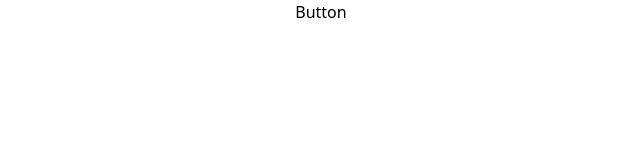
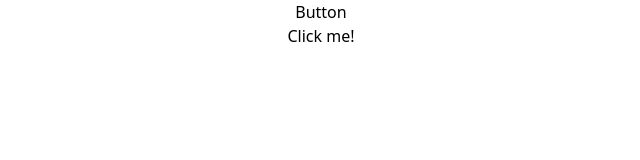
Before and after one commit to mcbmanalo/React-or-React-Native-Tutorials, a React (Create React App) app in the folder react_tutorial_2/: page / in a window 1280 px wide. Shown: the top 160 px of the page, without its empty margins (319-959 px from the left). Built offline with nearby package versions, Linux system fonts and the light colour scheme.

Commit message:
Added a new class component to handle an event

```diff
--- a/react_tutorial_2/src/App.js
+++ b/react_tutorial_2/src/App.js
@@ -6,11 +6,13 @@ import Hello from './components/Hello'
 import Message from './components/Message'
 import Counter from './components/Counter';
 import FunctionClick from './components/FunctionClick';
+import ClassClick from './components/ClassClick';
 
 function App() {
   return (
     <div className="App">
       <FunctionClick></FunctionClick>
+      <ClassClick/>
       {/* <Counter></Counter> */}
       {/* <Greet name="Carms" alias="ASTRO fan"/> */}
       {/* <Welcome name="Carms" alias="ASTRO fan"/> */}
--- /dev/null
+++ b/react_tutorial_2/src/components/ClassClick.js
@@ -0,0 +1,17 @@
+import React, { Component } from 'react'
+
+class ClassClick extends Component {
+    clickHandler() {
+        console.log("Click me button has been clicked!")
+    }
+
+    render() {
+        return (
+            <div>
+                <button onClick={this.clickHandler}>Click me!</button>
+            </div>
+        )
+    }
+}
+
+export default ClassClick
```
